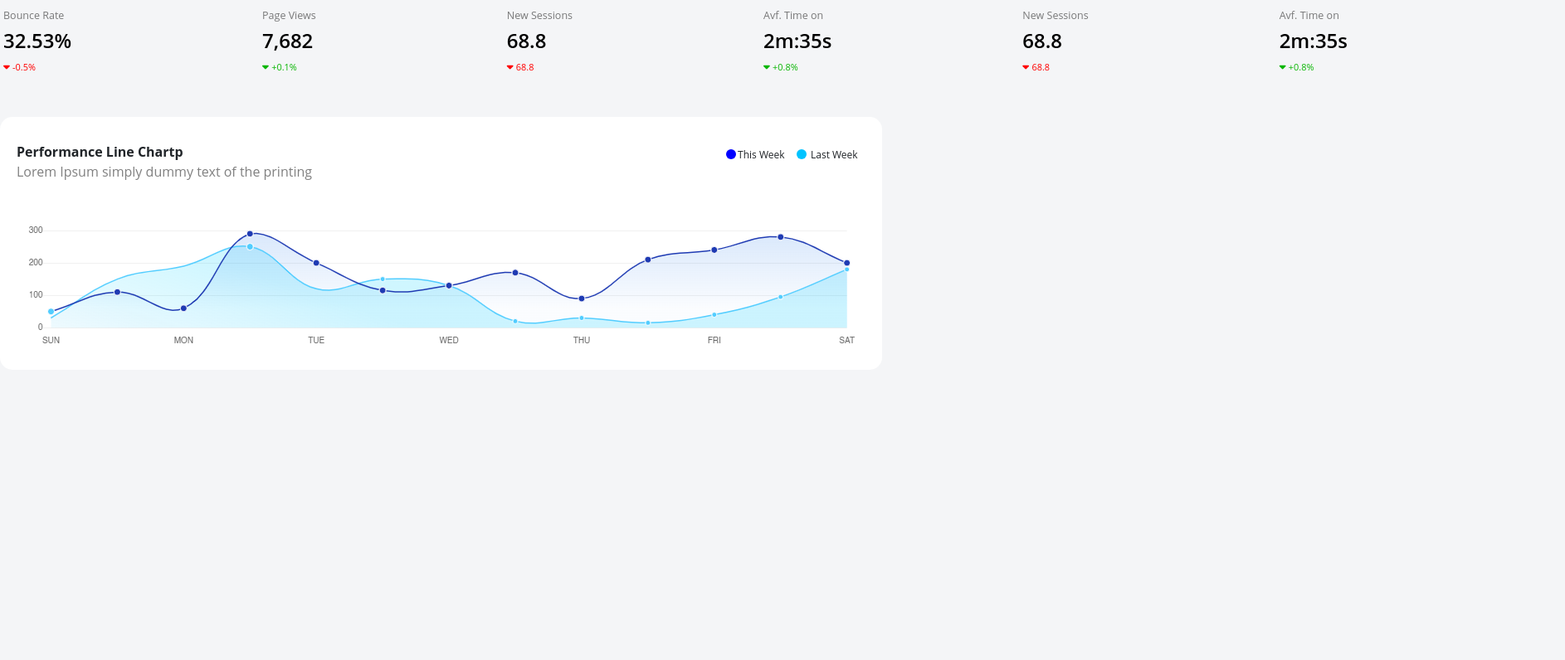
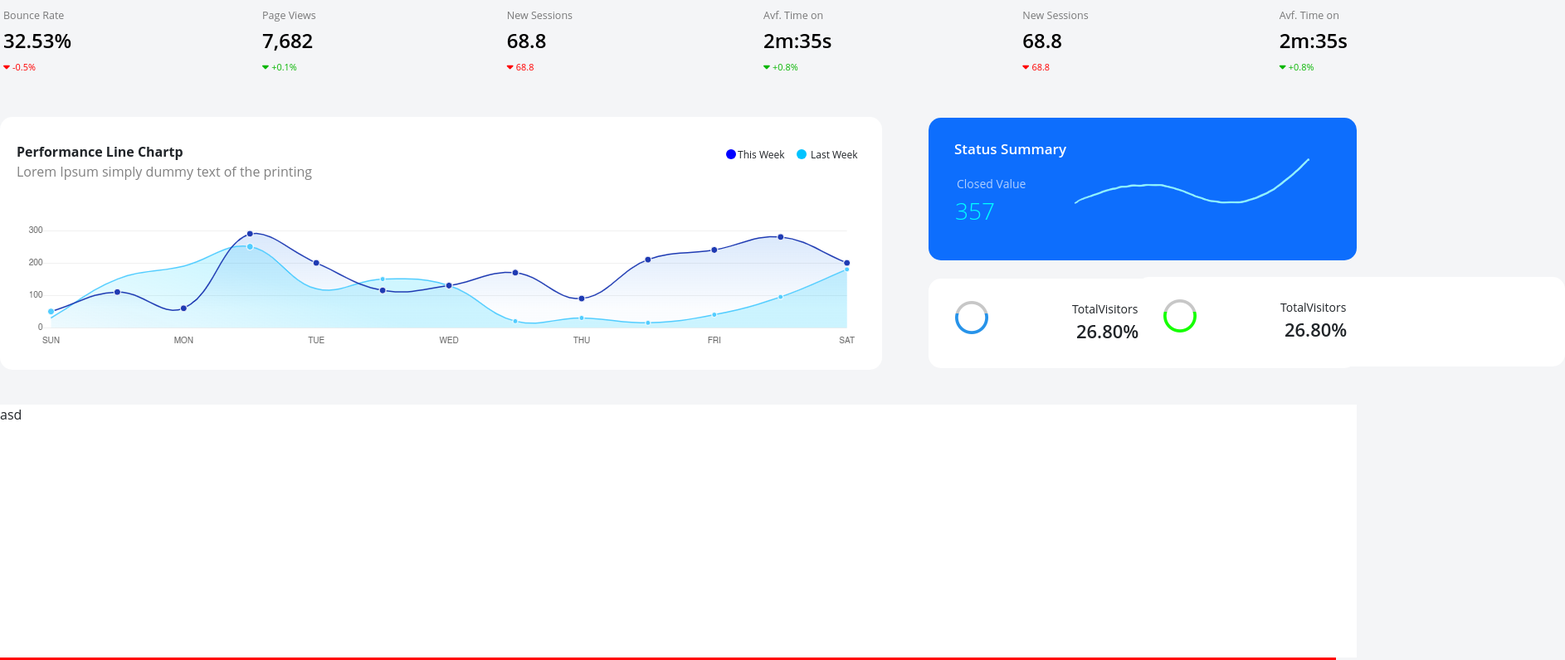
Before and after one commit to Celalegegen/staradmin-copy, a plain HTML site: page index.html in a window 1280 px wide. Shown: the part 868-1664 px from the top of the page at 83% size, 1886 px wide, since content can reach past the window. Before the commit the page ends 1314 px from the top, so only its background shows below. Drawn offline with nearby package versions, Linux system fonts and the light colour scheme.

Commit message:
star-admin-copy-5
üst grafik paneli tamamlandı

```diff
--- a/index.html
+++ b/index.html
@@ -236,7 +236,38 @@
 
           </div>
 
+          <div class="grafik-sag-1">
+            <p class="status">Status Summary</p>
+            <small class="status-kucuk">Closed Value</small>
+            <p class="status-sayi">357</p>
+            <img src="çizgi.png" alt="" style="margin-top: -288px;">
           </div>
+
+          <div class="grafik-2">
+            <div class="grafik-sag-2">
+              <i class="fa fa-regular fa-circle daire-1"></i>
+            </div>
+            <small class="total-v">TotalVisitors</small>
+            <p class="total-yazi">26.80%</p>
+          </div>
+
+          <div class="grafik-3">
+            <div class="grafik-sag-3">
+              <i class="fa fa-regular fa-circle daire-2"></i>
+            </div>
+            <small class="total-vv">TotalVisitors</small>
+            <p class="yazi-total">26.80%</p>
+          </div>
+
+        </div>
+
+        <div class="grafik-2-ana">
+          <div class="grafik-2-market-overview">
+            asd
+          </div>
+        </div>
+
+
     </div>
 
   </div>
--- a/still.css
+++ b/still.css
@@ -343,3 +343,131 @@ button, input, optgroup, select, textarea {
     margin-top: 60px;
     margin-left: 30px;
 }
+
+.grafik-sag-1{
+    width: 516px;
+    height: 172px;
+    border-radius: 15px;
+    background-color: #0d6efd;
+
+}
+
+.grafik-sag-1 {
+    width: 516px;
+    height: 172px;
+    border-radius: 15px;
+    background-color: #0d6efd;
+    position: absolute;
+    margin-left: 1119px;
+    margin-top: -304px;
+}
+
+.status {
+    color: white;
+    font-weight: 600;
+    font-size: 17px;
+    margin-left: 31px;
+    margin-top: 25px;
+}
+
+.status-kucuk {
+    margin-left: 34px;
+    color: #ffffffab;
+}
+
+.status-sayi {
+    font-weight: lighter;
+    color: aqua;
+    font-size: 28px;
+    margin-left: 32px;
+}
+
+.grafik-2 {
+    width: 516px;
+    height: 108px;
+    border-radius: 15px;
+    background-color: #ffffff;
+    margin-left: 1119px;
+    margin-top: -110px;
+}
+
+.daire-1 {
+    font-size: 50px;
+    margin-left: 32px;
+    margin-top: 27px;
+}
+
+.grafik-sag-2 .daire-1{
+	font-size: 40px;
+    background: linear-gradient(to bottom, rgba(199,199,199,1) 37%, rgba(39,147,233,1) 37%);
+    -webkit-background-clip: text;
+    -moz-background-clip: text;
+   -webkit-text-fill-color:transparent;
+}
+
+.total-v {
+    margin-top: -42px;
+    margin-left: 173px;
+    position: absolute;
+}
+
+.total-yazi {
+    margin-left: 178px;
+    margin-top: -21px;
+    font-weight: 600;
+    font-size: 22px;
+}
+
+
+
+
+.grafik-3 {
+    width: 516px;
+    height: 108px;
+    border-radius: 15px;
+    background-color: #ffffff;
+    margin-left: 1370px;
+    margin-top: -110px;
+}
+
+.daire-2 {
+    font-size: 50px;
+    margin-left: 32px;
+    margin-top: 27px;
+}
+
+.grafik-sag-3 .daire-2{
+	font-size: 40px;
+    background: linear-gradient(to bottom, rgba(199,199,199,1) 37%, rgb(21, 255, 0) 37%);
+    -webkit-background-clip: text;
+    -moz-background-clip: text;
+   -webkit-text-fill-color:transparent;
+}
+
+.total-vv {
+    margin-top: -42px;
+    margin-left: 173px;
+    position: absolute;
+}
+
+.yazi-total {
+    margin-left: 178px;
+    margin-top: -21px;
+    font-weight: 600;
+    font-size: 22px;
+}
+
+.grafik-2-ana{
+    background-color: red;
+    height: 1615px;
+    width: 1610px;
+    margin-top: 30px;
+}
+
+
+.grafik-2-market-overview{
+    width: 1635px;
+    height: 305px;
+    background-color: white;
+    margin-top: 42px;
+}
```
Also changed, not shown: çizgi.png (added).
